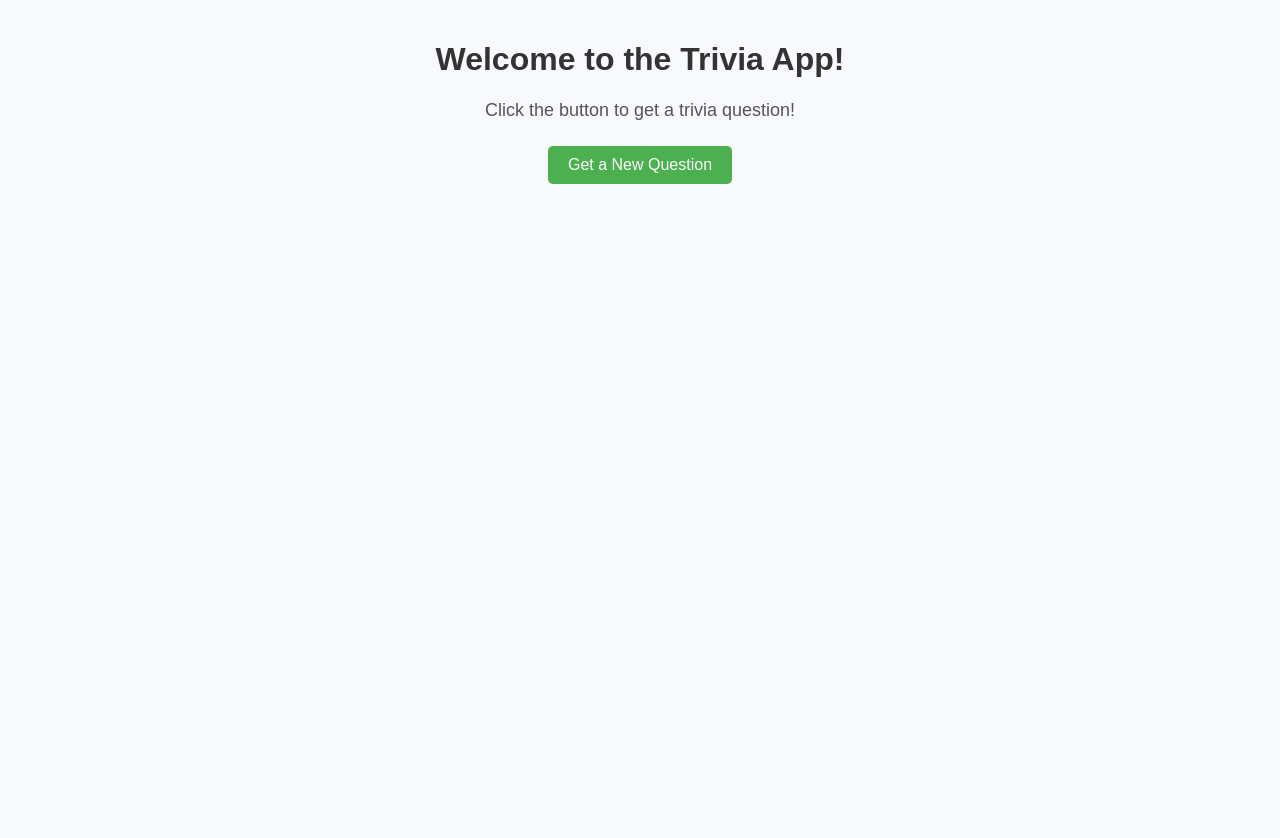
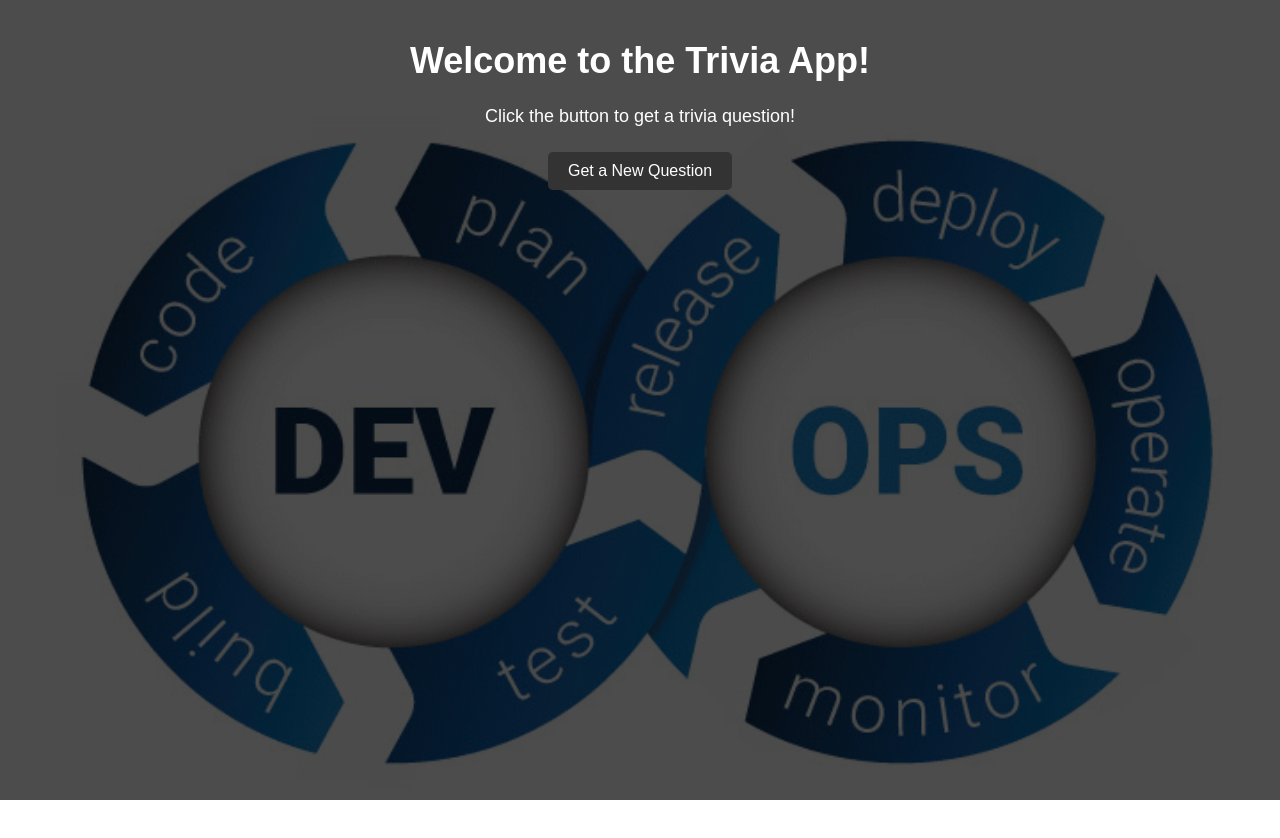
Before and after one commit to KadirvelA/ocp-1, a plain HTML site: page trivia-app/frontend/index.html in a window 1280 px wide. Before the commit the page ends 800 px from the top, so only its background shows below. Drawn offline with Linux system fonts and the light colour scheme.

Commit message:
added wflow

```diff
--- a/trivia-app/frontend/index.html
+++ b/trivia-app/frontend/index.html
@@ -5,24 +5,47 @@
   <meta name="viewport" content="width=device-width, initial-scale=1.0">
   <title>Simple Trivia App</title>
   <style>
+    /* Apply a dark overlay on the background image */
     body {
       font-family: Arial, sans-serif;
       text-align: center;
-      background-color: #f7f9fc;
+      background-image: url('devops.gif');
+      background-size: cover;
+      background-position: center;
       margin: 0;
       padding: 20px;
+      height: 100vh;
+      color: white;
     }
+
+    /* Dark overlay to make the content more readable */
+    .overlay {
+      position: absolute;
+      top: 0;
+      left: 0;
+      right: 0;
+      bottom: 0;
+      background: rgba(0, 0, 0, 0.7); /* Dark, semi-transparent overlay */
+      z-index: -1;
+    }
+
     h1 {
-      color: #333;
+      color: #fff;
+      margin-top: 20px;
+      font-size: 36px;
+      font-weight: bold;
     }
+
     #question {
       margin-top: 20px;
       font-size: 18px;
-      color: #555;
+      color: #fff;
     }
+
     #options {
       margin-top: 20px;
     }
+
     button {
       margin: 5px;
       padding: 10px 20px;
@@ -33,12 +56,35 @@
       border: none;
       border-radius: 5px;
     }
+
     button:hover {
       background-color: #45a049;
     }
+
+    /* Styling the buttons with dark theme */
+    button {
+      background-color: #333;
+      color: white;
+      border: none;
+      border-radius: 5px;
+    }
+
+    button:hover {
+      background-color: #444;
+    }
+
+    /* Styling the question and button container */
+    #options button {
+      margin: 10px;
+      background-color: #444;
+    }
+
   </style>
 </head>
 <body>
+  <!-- Overlay div to darken the background image -->
+  <div class="overlay"></div>
+
   <h1>Welcome to the Trivia App!</h1>
   <div id="question">Click the button to get a trivia question!</div>
   <div id="options"></div>
@@ -69,7 +115,8 @@
       {
         question: "What year did World War II end?",
         options: ["1945", "1939", "1950", "1940"],
-        answer: "1939"      }
+        answer: "1945"
+      }
     ];
 
     function generateTrivia() {
```
Also changed, not shown: trivia-app/frontend/devops.gif (added).
